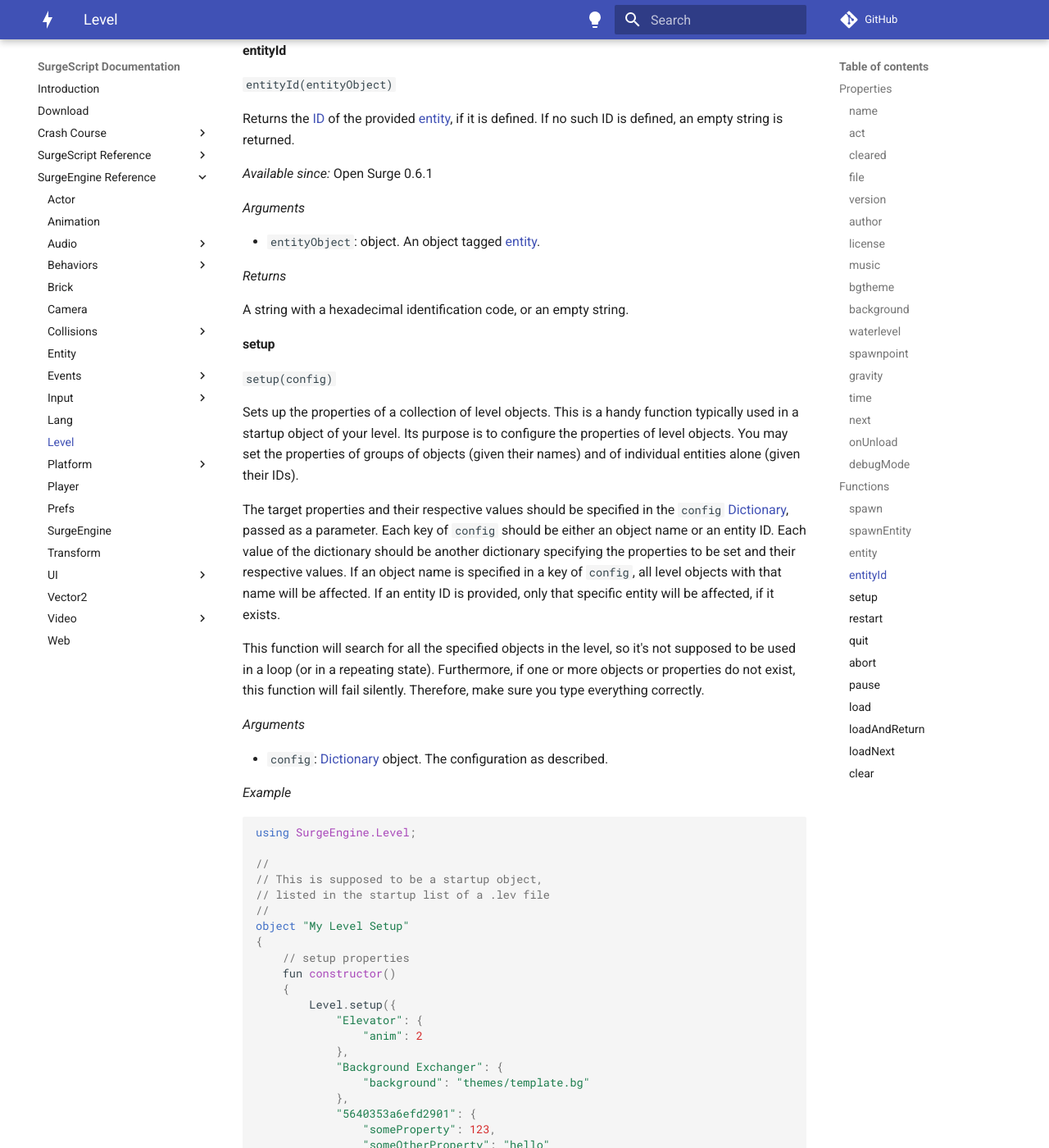
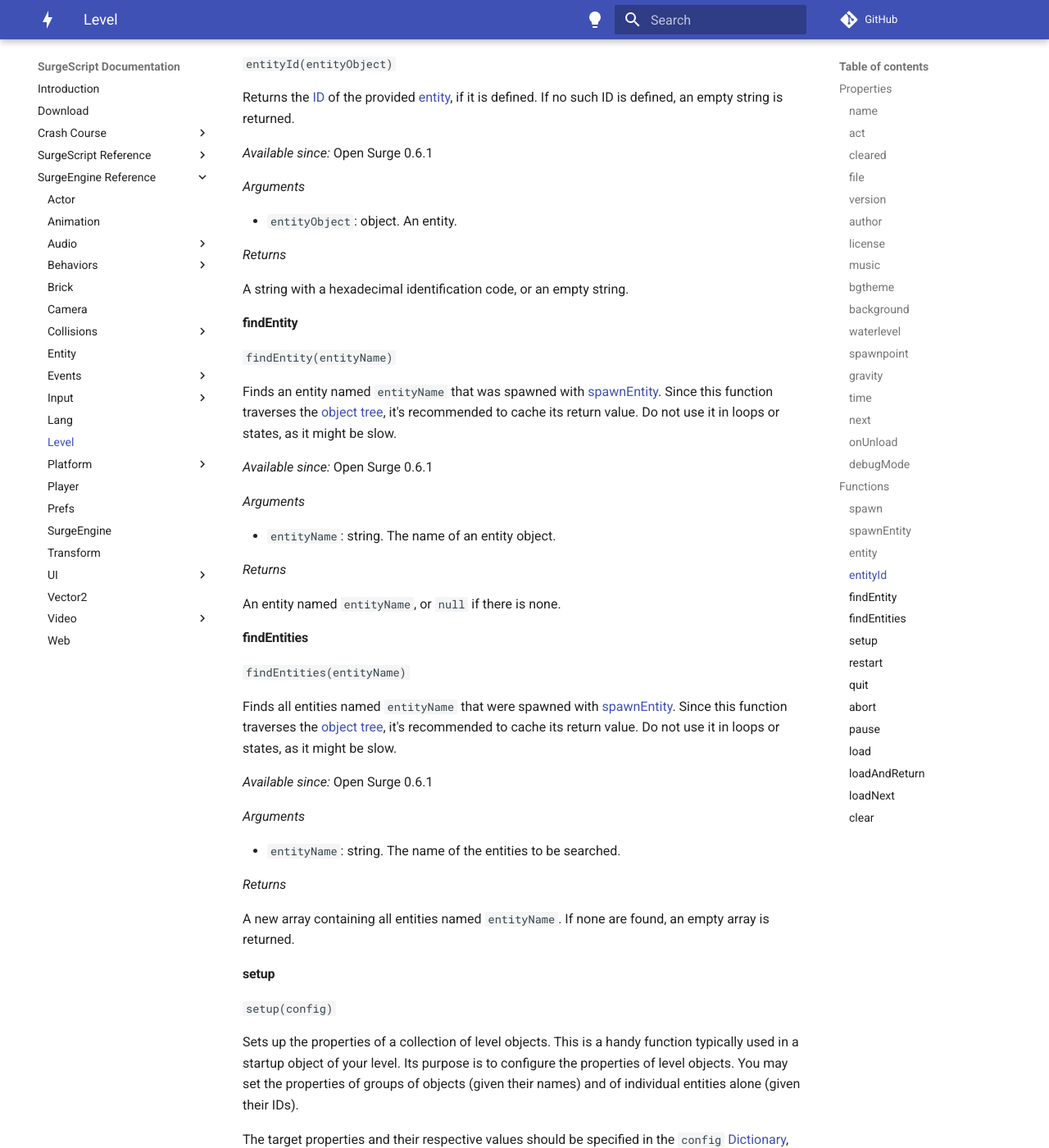
Before and after one commit to alemart/surgescript, an MkDocs documentation site: the page built from docs/engine/level.md, in a window 1280 px wide and 1400 px high, scrolled down 5541 px. Shown: the whole window at 82% size. Built offline with MkDocs 1.6.1 and Material for MkDocs 9.7.7, drawn with Linux system fonts in a browser that asks for light colours; comment, search, counter and statistics services are not loaded; some of the changed text lies outside the part shown.

Commit message:
Docs: add Level.findEntity(), Level.findEntities()

```diff
--- a/docs/engine/level.md
+++ b/docs/engine/level.md
@@ -193,30 +193,30 @@
 
 `spawnEntity(objectName, position)`
 
-Spawns an [entity](/engine/entity) named `objectName` at a certain `position`. This works like [spawn](#spawn), but lets you position the entity as well.
+Spawns an [entity](/engine/entity) named `objectName` at a certain `position`. The entity won't be garbage collected, as in [spawn](#spawn).
 
 *Arguments*
 
 * `objectName`: string. The name of the entity to be spawned.
-* `position`: [Vector2](/engine/vector2) object. A position in world coordinates.
+* `position`: [Vector2](/engine/vector2) object. The position of the entity.
 
 *Returns*
 
-The spawned entity.
+The spawned entity object.
 
 #### entity
 
-`entity(id)`
+`entity(entityId)`
 
-[Entities](/engine/entity) placed on the level via the editor are automatically assigned an ID, a hexadecimal identification code. The purpose of the ID is to uniquely identify the entity in the level. This function returns the entity whose ID is `id`. It's recommended to cache the return value of this function. Do not call it every frame (better performance).
+[Entities](/engine/entity) spawned with [spawnEntity](#spawnentity) are automatically assigned an ID, a hexadecimal identification string. The purpose of the ID is to uniquely identify the entity in the level. This function returns the entity whose ID is `entityId`.
 
 *Arguments*
 
-* `id`: string. The ID of the entity to be retrieved.
+* `entityId`: string. The ID of the entity to be retrieved.
 
 *Returns*
 
-The desired entity ([object](/reference/object)), or `null` if there is no entity associated with the given ID.
+The desired entity object, or `null` if there is no entity associated with the given ID.
 
 *Example*
 
@@ -263,11 +263,43 @@
 
 *Arguments*
 
-* `entityObject`: object. An object tagged [entity](/engine/entity).
+* `entityObject`: object. An entity.
 
 *Returns*
 
 A string with a hexadecimal identification code, or an empty string.
+
+#### findEntity
+
+`findEntity(entityName)`
+
+Finds an entity named `entityName` that was spawned with [spawnEntity](#spawnentity). Since this function traverses the [object tree](/tutorials/object_tree), it's recommended to cache its return value. Do not use it in loops or states, as it might be slow.
+
+*Available since:* Open Surge 0.6.1
+
+*Arguments*
+
+* `entityName`: string. The name of an entity object.
+
+*Returns*
+
+An entity named `entityName`, or `null` if there is none.
+
+#### findEntities
+
+`findEntities(entityName)`
+
+Finds all entities named `entityName` that were spawned with [spawnEntity](#spawnentity). Since this function traverses the [object tree](/tutorials/object_tree), it's recommended to cache its return value. Do not use it in loops or states, as it might be slow.
+
+*Available since:* Open Surge 0.6.1
+
+*Arguments*
+
+* `entityName`: string. The name of the entities to be searched.
+
+*Returns*
+
+A new array containing all entities named `entityName`. If none are found, an empty array is returned.
 
 #### setup
 
```
